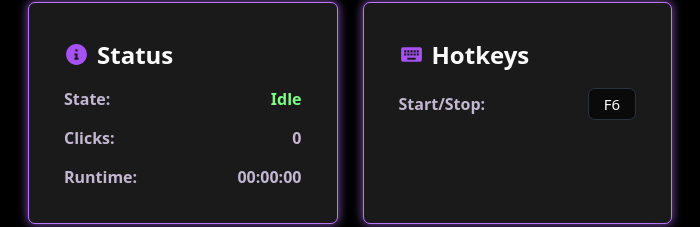
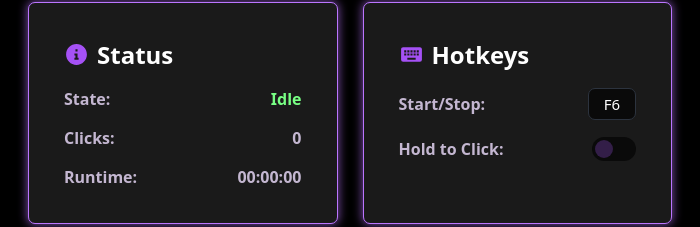
Before and after one commit to La1nnik/AutoClicker, an Electron app: page source/index.html in a window 700 px wide. Shown: the part 450-677 px from the top of the page. Drawn offline with nearby package versions, Linux system fonts and the light colour scheme; no server answers.

Commit message:
Added a toggle button for hold to click functionality

```diff
--- a/source/index.html
+++ b/source/index.html
@@ -116,6 +116,16 @@
           <button type="button" id="openModal">F6</button>
         </div>
 
+        <div class="hotkeys-row">
+          <label for="checkbox">Hold to Click:</label>
+
+          <label class="switch">
+            <input type="checkbox">
+            <span class="slider round"></span>
+          </label>
+        </div>
+
+
       </div>
 
     </div>
--- a/source/styles.css
+++ b/source/styles.css
@@ -377,3 +377,66 @@ option::checkmark {
     box-shadow: 0 0 10px 2px rgba(187, 117, 255, 0.6) !important;
     background-color: #331e48 !important;
 }
+
+
+/* Toggle*/
+.switch {
+    position: relative;
+    display: inline-block;
+    width: 44px;
+    height: 24px;
+}
+
+
+.switch input {
+    opacity: 0;
+    width: 0;
+    height: 0;
+}
+
+
+.slider {
+    position: absolute;
+    cursor: pointer;
+    top: 0;
+    left: 0;
+    right: 0;
+    bottom: 0;
+    background-color: #0a0a0a;
+    -webkit-transition: .4s;
+    transition: .4s;
+}
+
+.slider:before {
+    position: absolute;
+    content: "";
+    height: 18px;
+    width: 18px;
+    left: 3px;
+    bottom: 3px;
+    background-color: #331e48;
+    -webkit-transition: .4s;
+    transition: .4s;
+}
+
+input:checked+.slider {
+    background-color: #bb75ff;
+    box-shadow: 0 0 3px #bb75ff;
+}
+
+
+
+input:checked+.slider:before {
+    -webkit-transform: translateX(20px);
+    -ms-transform: translateX(20px);
+    transform: translateX(20px);
+}
+
+
+.slider.round {
+    border-radius: 34px;
+}
+
+.slider.round:before {
+    border-radius: 50%;
+}
```
